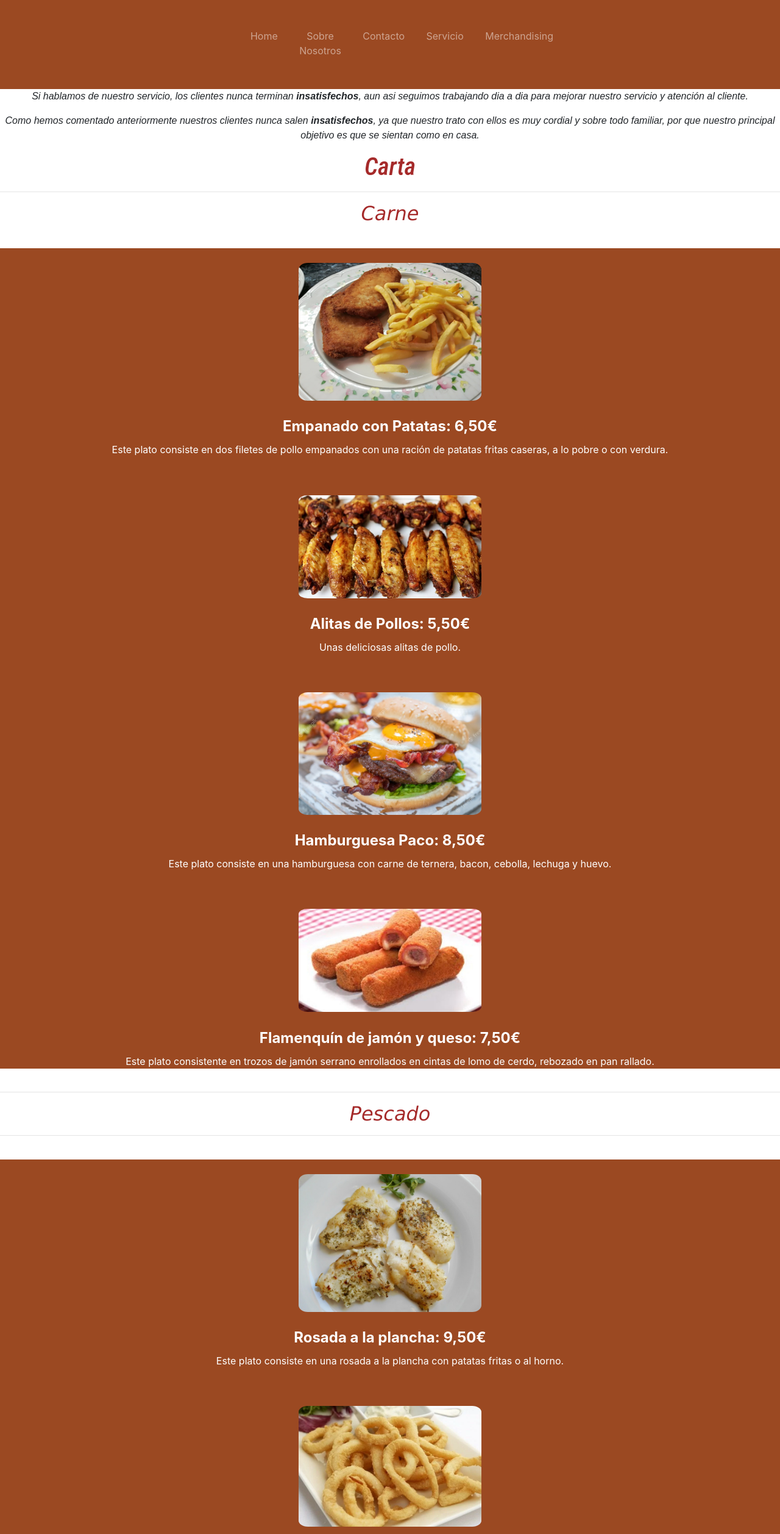
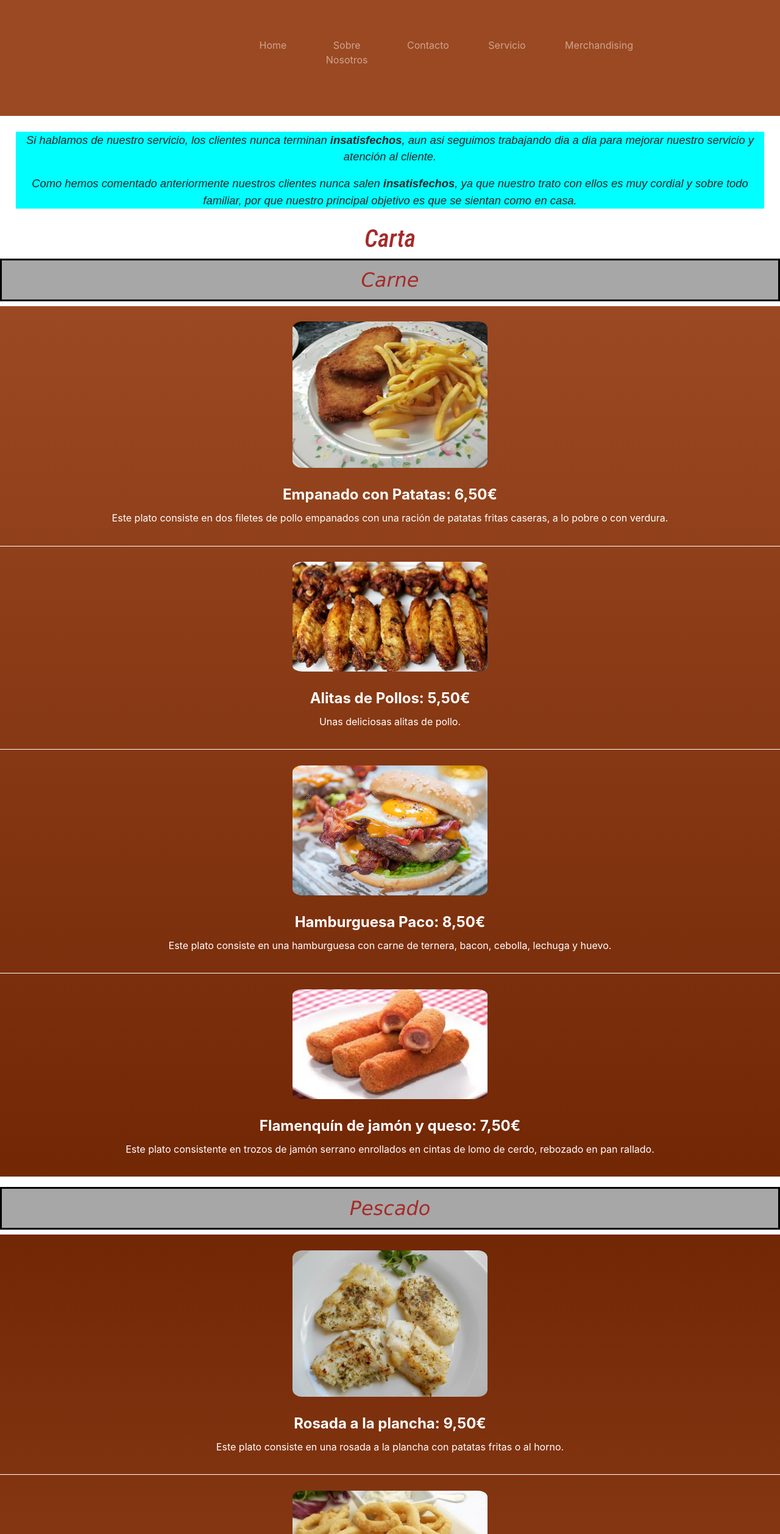
Before and after one commit to JavierRamos123/EQUIPO1_DAW_LENGUAJES, a website: page service.html in a window 1280 px wide. Shown: the part 285-2800 px from the top of the page at 61% size. Drawn offline with nearby package versions, Linux system fonts and the light colour scheme.

Commit message:
update servicios y home

```diff
--- a/Columnas.css
+++ b/Columnas.css
@@ -4,6 +4,9 @@
   flex-direction: row;
   justify-content: space-around;
   flex-wrap: wrap;
+}
+.column{
+  margin: 3%;
 }
 .texto-columnas{
   -webkit-column-count: 3; /* Chrome, Safari, Opera */
--- a/Menu.css
+++ b/Menu.css
@@ -10,7 +10,7 @@ ul {
 /* Creamos un elemento li, con un 2% de padding para que sea más grande cada botón del menú,
 y alineación del texto centrada para que esté en el centro*/
 li {
-  padding: 2%;
+  padding: 3%;
 }
 /*Definimos un color blanco para las letras de los enlaces de la lista,
 y text-decoration:none para que no aparezcan los enlaces subrayados*/
@@ -60,15 +60,41 @@ a:active {
 .menu-img{
   width: 25%;
   margin: 2%;
+
 }
-.fondo-prueba{
-  background-color: #9b4922;
+.fondo-gradient-1{
+  background-image: linear-gradient(#9b4922,#722705);
+  color: white;
+
+}
+.fondo-gradient-2{
+  background-image: linear-gradient(#722705,#9b4922);
   color: white;
 }
 .content-img{
-  margin: 3%;
+  padding-bottom: 2%;
+  border-bottom: 1px white solid;
 }
 .title{
   font-size: 1.5em;
   font-weight: bold;
 }
+.menu-title{
+  background-color: #a8a7a7;
+  padding: 1%;
+  border: 3px black solid;
+}
+.nav-item{
+  height: 5%;
+  padding: 5%;
+  padding-bottom: 2%;
+  margin-bottom: 30px;
+  transition: all 0.4s;
+}
+.nav-item:hover{
+  transform: translatey(-15%);
+  padding-bottom: 5%;
+}
+.nav-item:hover a{
+  color: white;
+}
--- a/base.css
+++ b/base.css
@@ -38,3 +38,8 @@ img {
   width: 50;
 
 }
+.text{
+  margin: 2%;
+  font-size: 1.15em;
+  background-color: aqua;
+}
--- a/service.html
+++ b/service.html
@@ -39,7 +39,7 @@
             <a class="nav-link" href="index.html">Home</a></li>
           </li>
           <li class="nav-item">
-            <a class="nav-link" href="sobrenosotros.html">Sobre Nosotros</a></li>
+              <a class="nav-link" href="sobrenosotros.html">Sobre Nosotros</a></li>
           </li>
           <li class="nav-item">
             <a class="nav-link" href="contact.html">Contacto</a></li>
@@ -55,6 +55,7 @@
     </nav>
     <nav>
       <!-- Esto <b> es para poner palabras en negrita-->
+    <div class="text">
       <p>
         Si hablamos de nuestro servicio, los clientes nunca terminan
         <b>insatisfechos</b>, aun asi seguimos trabajando dia a dia para mejorar
@@ -66,11 +67,14 @@
         sobre todo familiar, por que nuestro principal objetivo es que se
         sientan como en casa.
       </p>
-      <h1>Carta</h1>
+    </div>
+
+      <h1 id="carta">Carta</h1>
       <!--Esto es para poner una linea divisoria-->
-      <hr />
-      <h2>Carne</h2>
-      <dl class="fondo-prueba">
+
+      <h2 class="menu-title">Carne</h2>
+
+      <dl class="fondo-gradient-1">
         <div class="content-img">
           <dt><img src="/imagenes/filetes-empanados-con-patatas-fritas.jpg" alt="" class="menu-img"> </dt>
           <dd class="title">Empanado con Patatas: 6,50&euro;</dd>
@@ -95,10 +99,10 @@
         </div>
       </dl>
       <!--Esto es para crear una lista-->
-      <hr>
-      <h2>Pescado</h2>
-      <hr>
-      <dl class="fondo-prueba">
+
+      <h2 class="menu-title">Pescado</h2>
+
+      <dl class="fondo-gradient-2">
         <div class="content-img">
           <dt><img src="/imagenes/rosada-plancha.jpg" alt="" class="menu-img"> </dt>
           <dd class="title">Rosada a la plancha: 9,50&euro;</dd>
@@ -116,10 +120,10 @@
           <dd>Este plato consiste en una ración de boquerones con limón.</dd>
         </div>
       </dl>
-      <hr>
-      <h2>Postres</h2>
-      <hr>
-      <dl class="fondo-prueba">
+
+      <h2 class="menu-title">Postres</h2>
+
+      <dl class="fondo-gradient-1">
         <div class="content-img">
           <dt><img src="/imagenes/arroz-con-leche.jpg" alt="" class="menu-img"> </dt>
           <dd class="title">Arroz con leche: 3,25&euro;</dd>
```
Also changed, not shown: index.html (+3 -3 lines).
